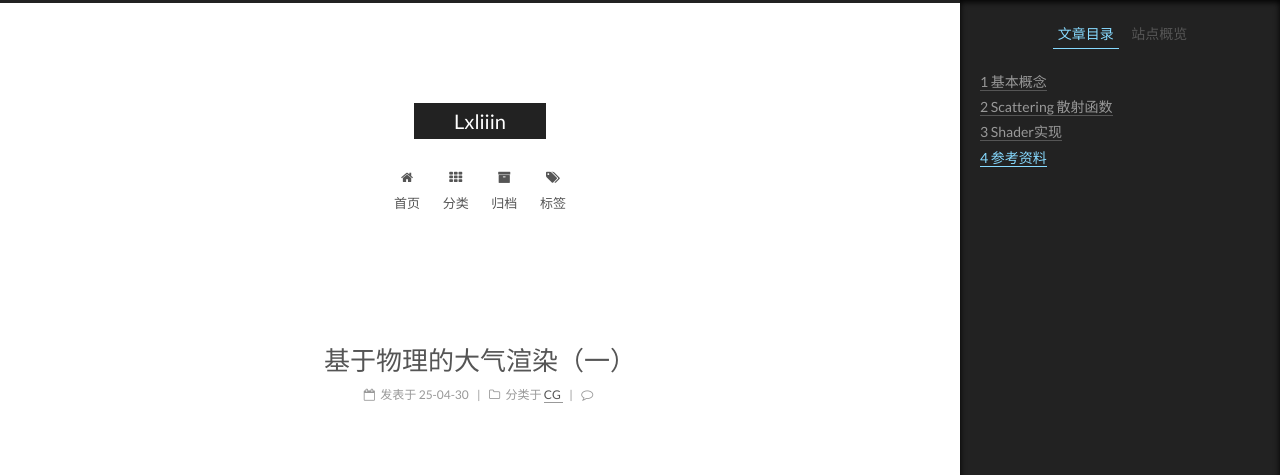
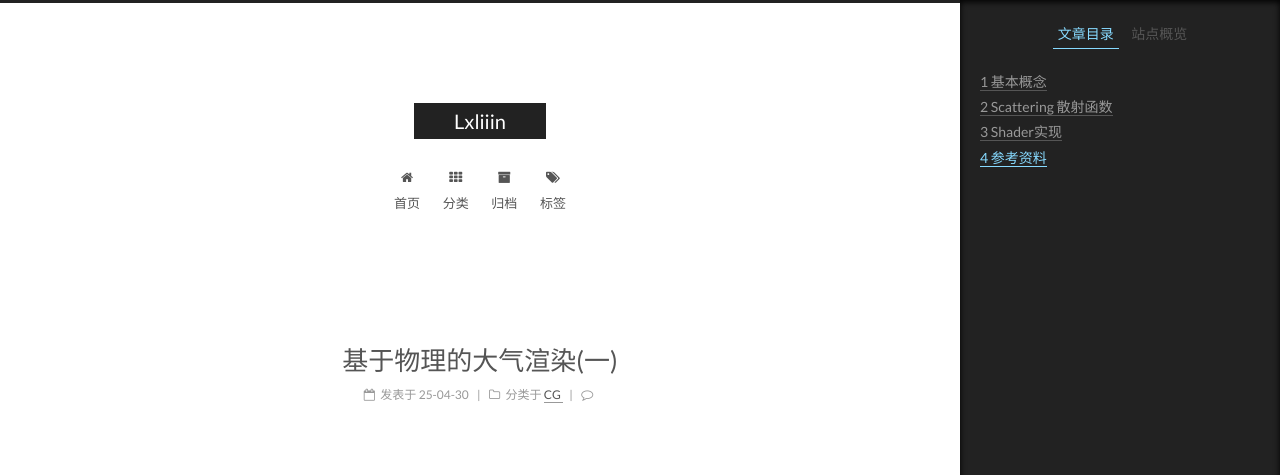
Before and after one commit to a525322344/a525322344.github.io, a Jekyll site: the page built from _posts/2025-04-30-基于物理的大气渲染（一）.md, in a window 1280 px wide. Shown: the top 475 px of the page. Built offline with Jekyll 4.4.1, drawn with Linux system fonts in a browser that asks for light colours; comment, search, counter and statistics services are not loaded; grey boxes are pictures that could not be loaded.

```diff
--- a/_posts/2025-04-30-基于物理的大气渲染（一）.md
+++ b/_posts/2025-04-30-基于物理的大气渲染（一）.md
@@ -1,5 +1,5 @@
 ---
-title: 基于物理的大气渲染（一）
+title: 基于物理的大气渲染(一)
 date: 2025-04-30
 categories:
 - CG
```
